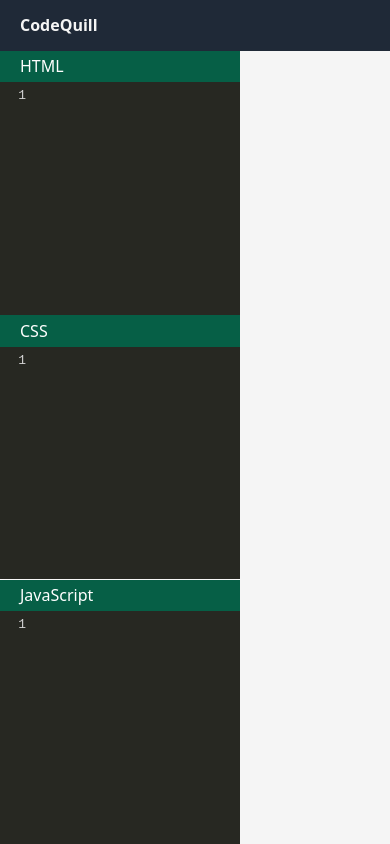
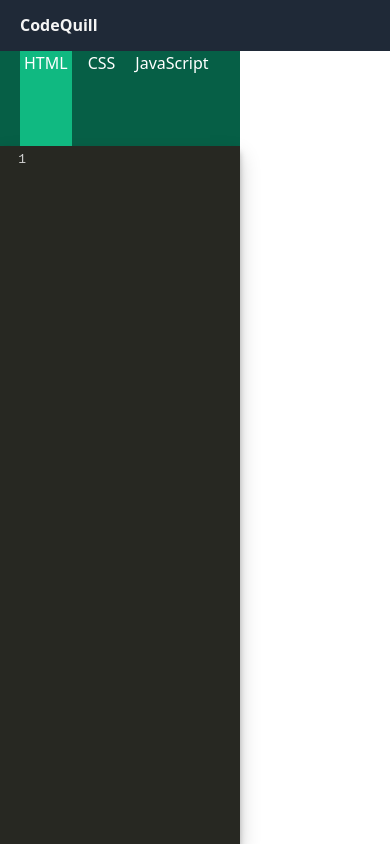
Before and after one commit to Nkap23/CodeQuill, a React (Create React App) app: page / in a window 390 px wide. Built offline with nearby package versions, Linux system fonts and the light colour scheme.

Commit message:
mobile-first site

```diff
--- a/src/components/App.js
+++ b/src/components/App.js
@@ -1,4 +1,4 @@
-import { useState } from "react";
+import { useState,useEffect } from "react";
 import { Resizable } from "re-resizable";
 
 import Editor from "./Editor";
@@ -15,6 +15,18 @@
     widthB:0.7*screenWidth
   });
 
+  const [activePane,setActivePane]=useState(0);
+
+  useEffect(()=>{
+    if(screenWidth<=639){
+      setPaneWidth({
+        widthA: screenWidth,
+        widthB: screenWidth
+      })
+    }
+  },[])
+
+
   const icode=`
     <html>
       <style>${CSS}</style>
@@ -28,7 +40,7 @@
   return(
     <>
       <div className="font-black h-6v bg-gray-800 text-defbg flex flex-col justify-around pl-5">CodeQuill</div>
-      <div className="h-94v flex overflow-hidden">
+      <div className="h-94v sm:flex overflow-hidden">
         <Resizable
           size={{
             width: paneWidth.widthA,
@@ -50,12 +62,27 @@
             bottomLeft:false,
             topLeft:false,
           }}
-          minWidth="10%"
-          maxWidth="90%"
+          minWidth= { screenWidth>=640 ? "10%" : "100%" }
+          maxWidth= { screenWidth>=640 ? "90%" : "100%" }
+          maxHeight= { screenWidth>=640 ? "100%" : "33.3%"}
         >
-          <Editor language="xml" name="HTML" value={HTML} onChange={setHTML}/>
-          <Editor language="css" name="CSS" value={CSS} onChange={setCSS}/>
-          <Editor language="javascript" name="JavaScript" value={JS} onChange={setJS} />
+          <div className="sm:hidden h-1.2 bg-green-800 text-white pl-5">
+            <div className={"inline-block h-full px-1 mr-3 "+(activePane===0? "bg-green-500" : "")}
+            onClick={()=>setActivePane(0)}>HTML</div>
+            <div className={"inline-block h-full px-1 mr-3 "+(activePane===1? "bg-green-500" : "")}
+            onClick={()=>setActivePane(1)}>CSS</div>
+            <div className={"inline-block h-full px-1 mr-3 "+(activePane===2? "bg-green-500" : "")}
+            onClick={()=>setActivePane(2)}>JavaScript</div>
+          </div>
+          <span className={ activePane===0 ? "h-auto" : "hidden sm:inline" }>
+            <Editor language="xml" name="HTML" value={HTML} onChange={setHTML} />
+          </span>
+          <span className={ activePane===1 ? "h-auto" : "hidden sm:inline" }>
+            <Editor language="css" name="CSS" value={CSS} onChange={setCSS}/>
+          </span>
+          <span className={ activePane===2 ? "h-auto" : "hidden sm:inline" }>
+            <Editor language="javascript" name="JavaScript" value={JS} onChange={setJS} className={ activePane===2? "block" : "hidden" } />
+          </span>
         </Resizable>
         <Resizable
           size={{
@@ -72,10 +99,11 @@
             bottomLeft:false,
             topLeft:false,
           }}
-          minWidth="10%"
-          maxWidth="90%"
+          minWidth= { screenWidth>=640 ? "10%" : "100%" }
+          maxWidth= { screenWidth>=640 ? "90%" : "100%" }
+          maxHeight= { screenWidth>=640 ? "100%" : "66.6%"}
         >
-          <div className="bg-defbg h-94v">
+          <div className="bg-defbg sm:h-94v h-full">
             <iframe srcDoc={icode} sandbox="allow-scripts" title="output" frameBorder="0" width="100%" height="100%"></iframe>
           </div>
         </Resizable>
--- a/src/components/Editor.css
+++ /dev/null
@@ -1,6 +0,0 @@
-.CodeMirror{
-    height:100%;
-}
-.myshadow{
-    box-shadow: rgba(0, 0, 0, 0.19) 0px 10px 20px, rgba(0, 0, 0, 0.23) 0px 6px 6px;
-}
--- a/src/components/Editor.js
+++ b/src/components/Editor.js
@@ -3,18 +3,19 @@
 import 'codemirror/mode/css/css'
 import 'codemirror/lib/codemirror.css';
 import 'codemirror/theme/monokai.css';
+import 'codemirror/addon/display/autorefresh';
 
-import './Editor.css';
+import './styles/Editor.css';
 
 import { Controlled as CEditor} from 'react-codemirror2';
 
 function Editor(props) {
     return (
-        <div className="h-1/3 myshadow">
-            <div className="h-1.2 bg-green-800 text-white pl-5 flex flex-col justify-around">
+        <div className="h-8.8 sm:h-1/3 myshadow">
+            <div className="hidden sm:block h-1.2 bg-green-800 text-white pl-5 flex flex-col justify-around">
                 {props.name}
             </div>
-            <CEditor className="h-8.8"
+            <CEditor className="h-full sm:h-8.8"
                 value={props.value}
                 onBeforeChange={(editor,data,value)=>{
                     props.onChange(value);
@@ -24,7 +25,8 @@
                     lineNumbers:true,
                     lint:true,
                     lineWrapping:true,
-                    theme:'monokai'
+                    theme:'monokai',
+                    autoRefresh: true
                 }}
             />
         </div>
--- /dev/null
+++ b/src/components/styles/Editor.css
@@ -0,0 +1,14 @@
+.CodeMirror{
+    height:100%;
+}
+.myshadow{
+    box-shadow: rgba(0, 0, 0, 0.19) 0px 10px 20px, rgba(0, 0, 0, 0.23) 0px 6px 6px;
+}
+.CodeMirror-sizer{
+    margin-left:29px;
+    margin-bottom:0px;
+    border-right-width:50px;
+    min-height:27px;
+    padding-right:0px;
+    padding-bottom:0px;
+}
```
